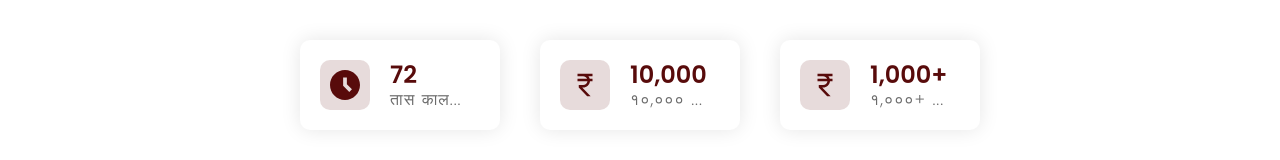
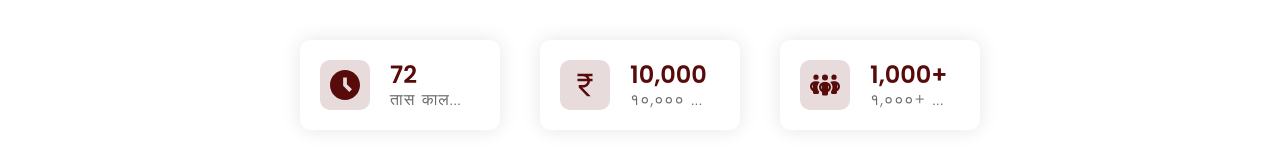
Before and after one commit to alex2922/spn2, a React (Create React App) app: page /72_Taas_Andolan in a window 1280 px wide. Shown: the part 785-945 px from the top of the page. Built offline with nearby package versions, Linux system fonts and the light colour scheme.

Commit message:
icon change

```diff
--- a/src/Pages/Taasandolan.js
+++ b/src/Pages/Taasandolan.js
@@ -16,6 +16,7 @@ import { Helmet } from "react-helmet";
 import { ImClock2 } from "react-icons/im";
 import taas from "../assets/72_Taas_Andolan.webm";
 import { MdCurrencyRupee } from "react-icons/md";
+import { FaPeopleGroup } from "react-icons/fa6";
 
 function Taasandolan(props) {
   const isIOS = /iPhone|iPad|iPod/i.test(navigator.userAgent);
@@ -82,7 +83,7 @@ function Taasandolan(props) {
                 text2={data.Taas_countup2}
                 textnum3="1000"
                 plus3="+"
-                icon3={<MdCurrencyRupee />}
+                icon3={<FaPeopleGroup />}
                 text3={data.Taas_countup3}
                 // textnum4=""
                 // plus4=""
```
